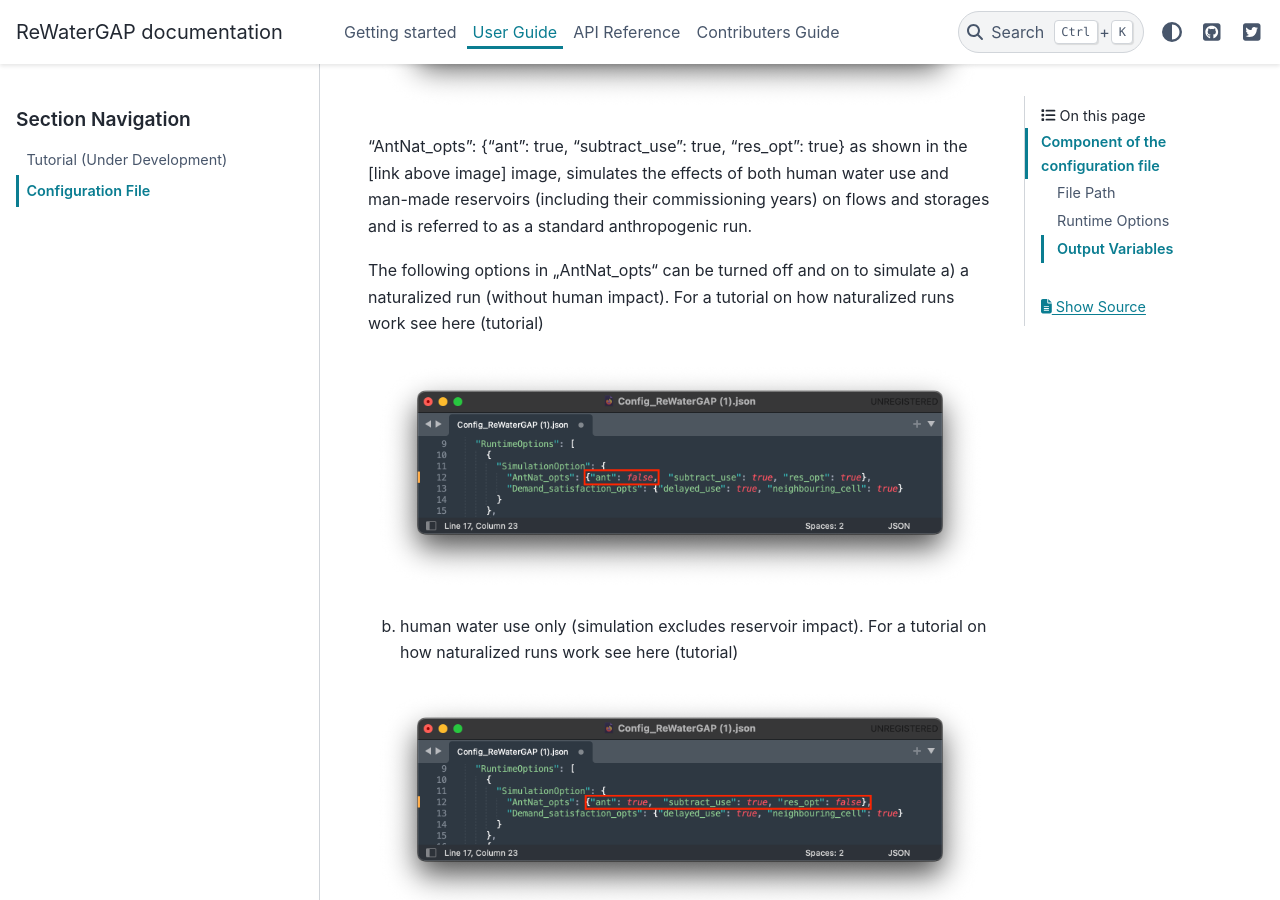
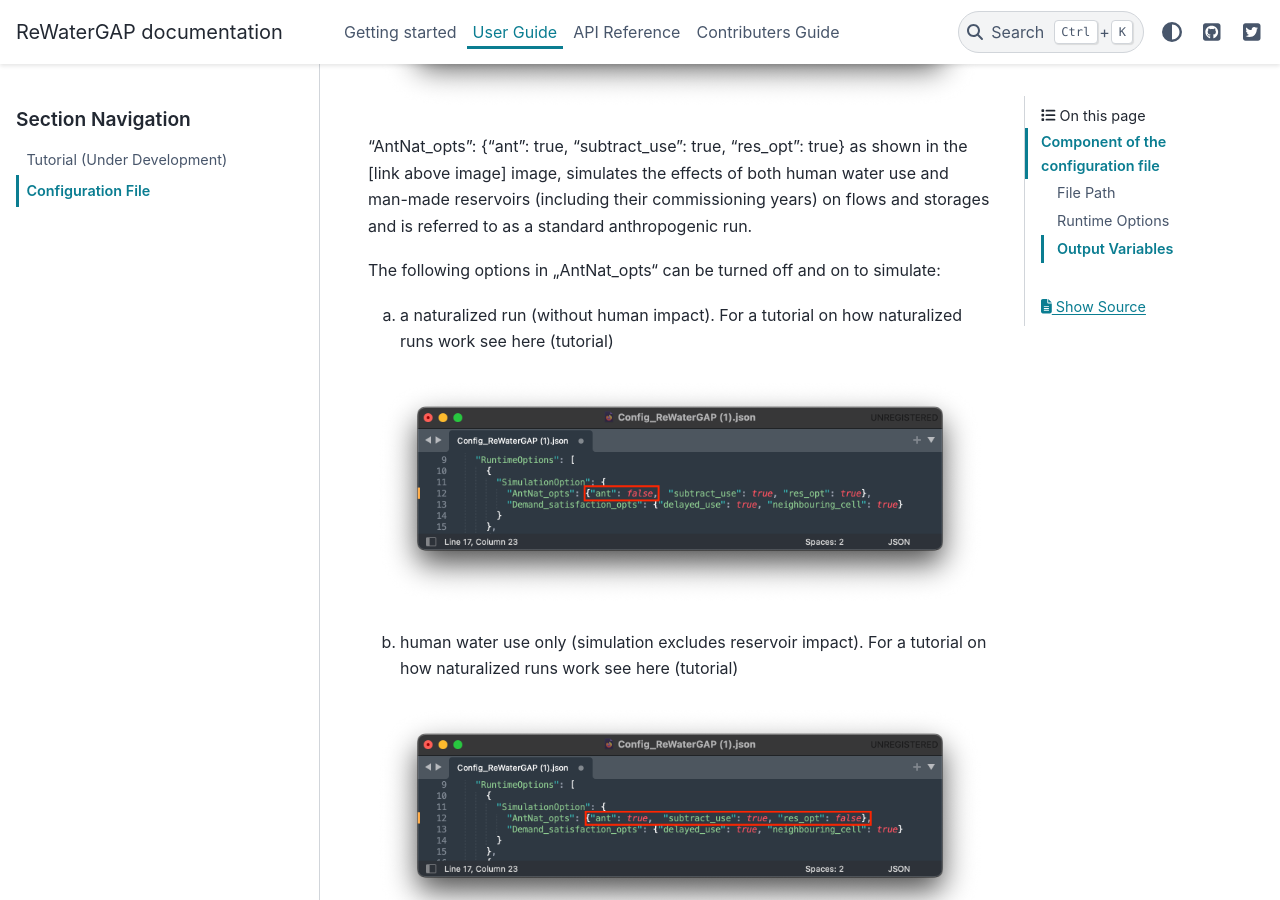
Before and after one commit to HydrologyFrankfurt/ReWaterGAP, a Sphinx documentation site: the page built from docs/user_guide/configuration_file.rst, in a window 1280 px wide and 900 px high, scrolled down 1143 px. Built offline with Sphinx 7.4.7 and the PyData theme 0.15.4, drawn with Linux system fonts in a browser that asks for light colours; pages that are not in the unit, such as notebooks, are missing from menus.

```diff
--- a/docs/user_guide/configuration_file.rst
+++ b/docs/user_guide/configuration_file.rst
@@ -5,8 +5,8 @@ Configuration File
 ==================
 
 .. contents::
-  	:depth: 4
-	:start: 2
+   :depth: 4
+   :start: 2
 
 Component of the configuration file
 ************************************
@@ -30,16 +30,17 @@ Simulation Options
 
 "AntNat_opts": {"ant": true,  "subtract_use": true, "res_opt": true} as shown in the [link above image] image, simulates the effects of both human water use and man-made reservoirs (including their commissioning years) on flows and storages and is referred to as a standard anthropogenic run.
 
-The following options in „AntNat_opts“ can be turned off and on to simulate
-a) a naturalized run (without human impact). For a tutorial on how naturalized runs work see here (tutorial)
+The following options in „AntNat_opts“ can be turned off and on to simulate:
+
+(a) a naturalized run (without human impact). For a tutorial on how naturalized runs work see here (tutorial)
 
 .. figure:: ../images/user_guide/naturalized_run.png
 
-b) human water use only (simulation excludes reservoir impact). For a tutorial on how naturalized runs work see here (tutorial)
+(b) human water use only (simulation excludes reservoir impact). For a tutorial on how naturalized runs work see here (tutorial)
 
 .. figure:: ../images/user_guide/use_only_run.png
 
-c) reservoirs only (simulation excludes human water use). For a tutorial on how naturalized runs work see here (tutorial)
+(c) reservoirs only (simulation excludes human water use). For a tutorial on how naturalized runs work see here (tutorial)
 
 .. figure:: ../images/user_guide/reservoirs_only_run.png
 
```
